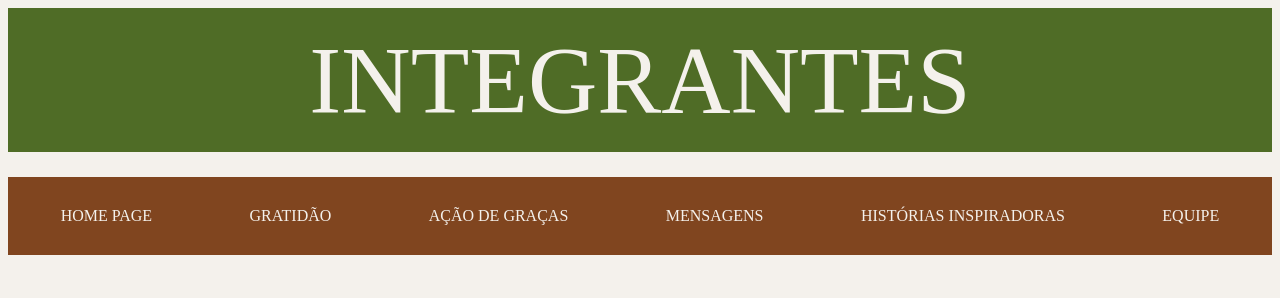
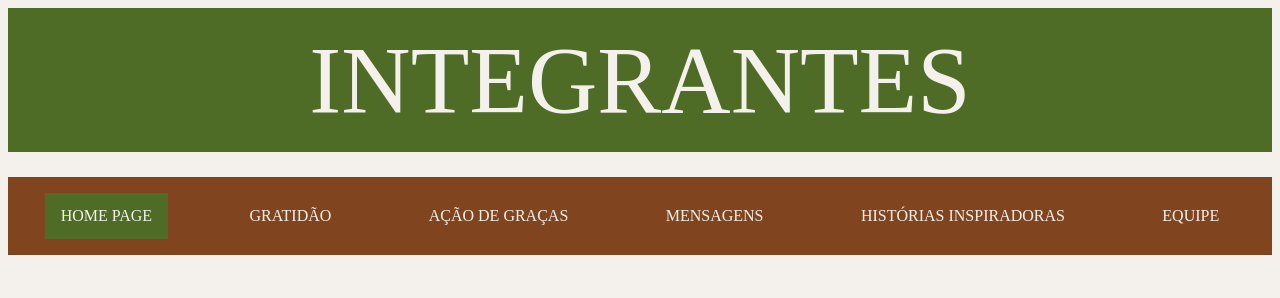
Before and after one commit to giihdot/ProjetoFinal, a website: page FrontEnd/Pagina_6/Pagina_6.html in a window 1280 px wide. In both pictures the pointer is over the link "HOME PAGE". Shown: the top 298 px of the page. Drawn offline with Linux system fonts and the light colour scheme.

Commit message:
Alteração

```diff
--- a/FrontEnd/Pagina_6/Pagina_6.css
+++ b/FrontEnd/Pagina_6/Pagina_6.css
@@ -41,7 +41,7 @@ body {
   }
 
   li a:hover {
-    background-color: #80451f;
+    background-color: #4f6c26;
   }
 
   footer {
```
